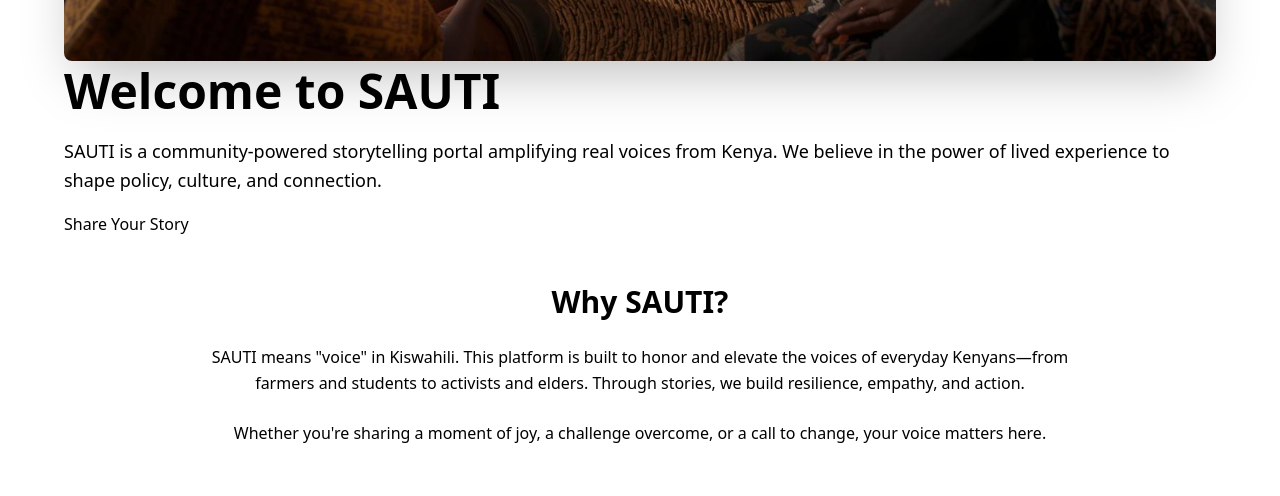
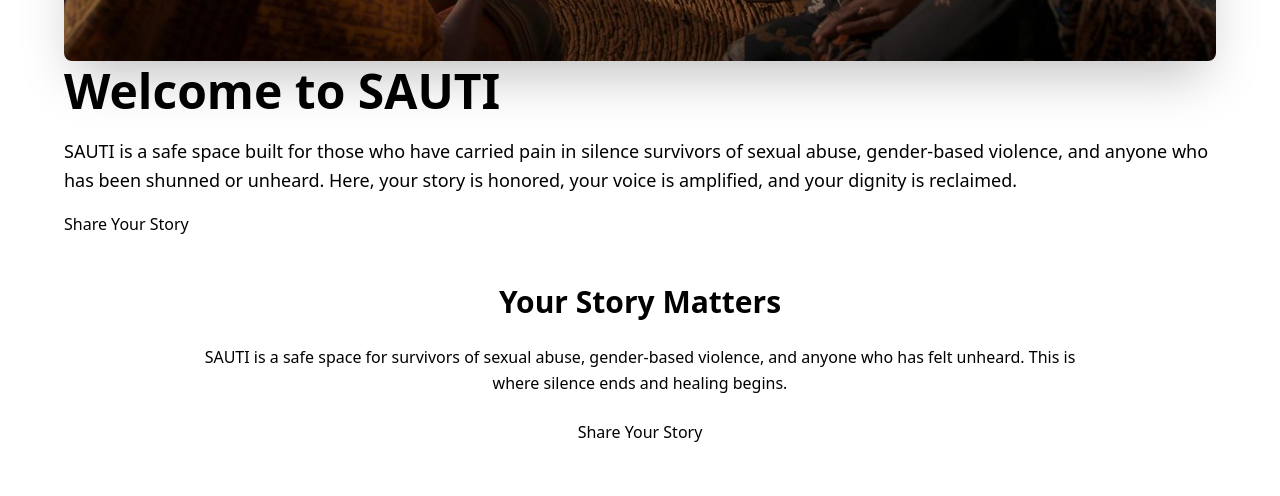
Before and after one commit to Flora72/SAUTI, a React (Vite) app in the folder frontend/: page / in a window 1280 px wide. Shown: the part 660-1156 px from the top of the page. Built offline with nearby package versions, Linux system fonts and the light colour scheme.

Commit message:
Refine Home layout with hero section and call to action

```diff
--- a/frontend/src/pages/Home.jsx
+++ b/frontend/src/pages/Home.jsx
@@ -1,20 +1,10 @@
-import heroImage from '../assets/hero.png';
+import heroImage from '../assets/hero.png'
+import Navbar from '../components/Navbar'
 
 export default function Home() {
   return (
     <div className="min-h-screen bg-base-200 text-base-content">
-      {/* Navbar */}
-      <div className="navbar bg-base-100 shadow-md px-6">
-        <div className="flex-1">
-          <a className="btn btn-ghost text-xl">SAUTI</a>
-        </div>
-        <div className="flex-none space-x-2">
-          <a className="btn btn-sm btn-outline">Home</a>
-          <a className="btn btn-sm btn-outline">Share Story</a>
-          <a className="btn btn-sm btn-outline">About</a>
-          <a className="btn btn-sm btn-outline">Contact</a>
-        </div>
-      </div>
+      <Navbar />
 
       {/* Hero Section */}
       <section className="hero min-h-[70vh] bg-base-300 mt-6 px-6">
@@ -24,52 +14,48 @@ export default function Home() {
             <div className="absolute inset-0 bg-gradient-to-t from-base-300 via-transparent to-transparent"></div>
           </div>
 
-
           <div className="space-y-4">
             <h1 className="text-5xl font-bold text-primary leading-tight">Welcome to SAUTI</h1>
             <p className="text-lg leading-relaxed">
-              SAUTI is a community-powered storytelling portal amplifying real voices from Kenya.
-              We believe in the power of lived experience to shape policy, culture, and connection.
+              SAUTI is a safe space built for those who have carried pain in silence survivors of sexual abuse,
+              gender-based violence, and anyone who has been shunned or unheard. Here, your story is honored,
+              your voice is amplified, and your dignity is reclaimed.
             </p>
             <button className="btn btn-primary btn-wide">Share Your Story</button>
           </div>
         </div>
       </section>
 
-      {/* About Section */}
+      {/* Call to Action Section */}
       <section className="py-12 px-6 bg-base-100">
         <div className="max-w-4xl mx-auto text-center space-y-6">
-          <h2 className="text-3xl font-bold text-secondary">Why SAUTI?</h2>
+          <h2 className="text-3xl font-bold text-primary">Your Story Matters</h2>
           <p className="text-base leading-relaxed">
-            SAUTI means "voice" in Kiswahili. This platform is built to honor and elevate the voices
-            of everyday Kenyans—from farmers and students to activists and elders. Through stories,
-            we build resilience, empathy, and action.
+            SAUTI is a safe space for survivors of sexual abuse, gender-based violence, and anyone who has felt unheard.
+            This is where silence ends and healing begins.
           </p>
-          <p className="text-base leading-relaxed">
-            Whether you're sharing a moment of joy, a challenge overcome, or a call to change, your
-            voice matters here.
-          </p>
+          <div className="mt-6">
+            <a href="/share" className="btn btn-primary btn-wide bg-white border-primary "> Share Your Story</a>
+          </div>
         </div>
       </section>
+
+
+
 
       {/* Image Gallery */}
       <section className="py-12 px-6 bg-base-200">
         <div className="max-w-6xl mx-auto grid grid-cols-1 md:grid-cols-3 gap-6">
-    {/* Image 3 – Trauma to Triumph */}
           <img
             src="https://static.globalissues.org/ips/2024/07/FGM.png"
             alt="Kenyan woman reflecting after surviving trauma"
             className="rounded-lg shadow-md transition duration-300 hover:scale-105"
           />
-
-    {/* Image 11 – Hamsa Healing Space */}
           <img
             src="https://hamsahealingspace.com/wp-content/uploads/2024/08/Female-Survivors-of-Sexual-Trauma-Online-Support-Group-at-Hamsa-Healing-Space.png"
             alt="Kenyan women in a trauma-informed support group"
             className="rounded-lg shadow-md transition duration-300 hover:scale-105"
           />
-
-    {/* Image 19 – Nairobi Sisterhood */}
           <img
             src="https://www.myeyestokyo.com/wp-content/uploads/2018/12/1031px-Kenyan_Women_in_Nairobi_01.jpg"
             alt="Kenyan women standing together in Nairobi"
@@ -78,7 +64,6 @@ export default function Home() {
         </div>
       </section>
 
-
       {/* Footer */}
       <footer className="footer footer-center p-6 bg-base-100 text-base-content">
         <p>© 2025 SAUTI. Built with love and community.</p>
```
Lines whose indentation alone changed are shown as unchanged.
